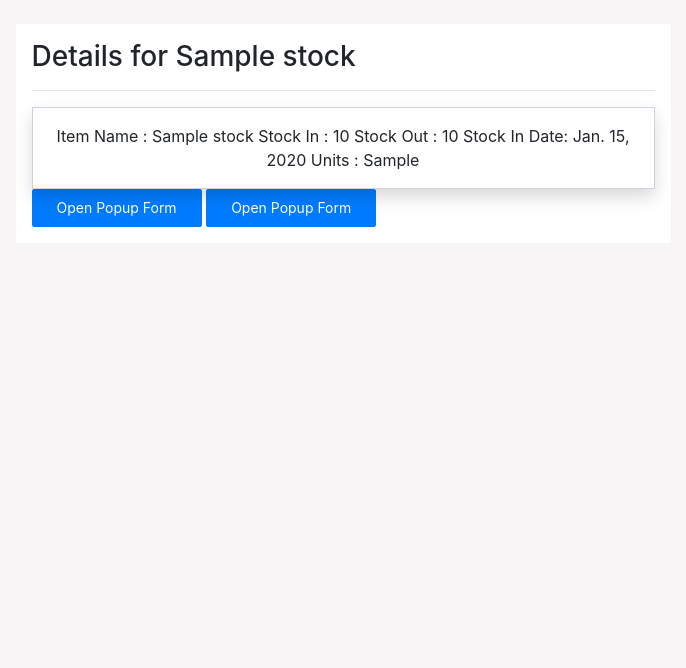
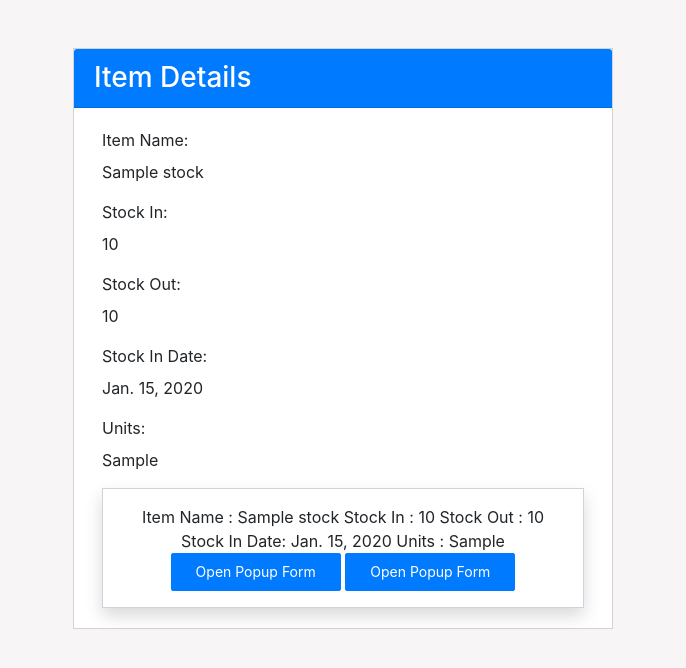
Before and after one commit to OlukaGibson/deploy, a Django app: page /details/1/ in a window 1280 px wide. Shown: the part 86-754 px from the top of the page, without its empty margins (297-983 px from the left). Run offline with Django 5.2, Linux system fonts and the light colour scheme; a user stored in the database is signed in; tables that the repository leaves empty hold one stand-in row (values such as "Sample post"); some libraries are stand-ins or nearby versions.

Commit message:
God is good

```diff
--- a/dashboard/views.py
+++ b/dashboard/views.py
@@ -173,7 +173,7 @@ def details(request,pk):
         dispenseForm = DispenseForm(request.POST, instance=item)
         if newStockForm.is_valid():
             newStockForm.save()
-            return redirect('details')
+            return redirect('products')
 
         if dispenseForm.is_valid():
             dispenseForm.save()
--- a/templates/dashboard/details.html
+++ b/templates/dashboard/details.html
@@ -1,17 +1,40 @@
 {% extends 'base.html' %}
 {% load crispy_forms_tags %}
 {% block content %}
-<div class="row my-4">
-    <div class="col-md-6 offset-md-3 p-3 bg-white">
-        <h3>Details for {{item.item_name}}</h3>
-        <hr>
+<div class="container mt-5">
+    <div class="row">
+        <div class="col-md-6 offset-md-3">
+            <div class="card">
+                <div class="card-header bg-primary text-white">
+                    <h3 class="mb-0">Item Details</h3>
+                </div>
+                <div class="card-body">
+                    <div class="form-group">
+                        <label for="item_name">Item Name:</label>
+                        <p class="form-control-static">{{item.item_name}}</p>
+                    </div>
+                    <div class="form-group">
+                        <label for="stock_in">Stock In:</label>
+                        <p class="form-control-static">{{item.stock_in}}</p>
+                    </div>
+                    <div class="form-group">
+                        <label for="stock_out">Stock Out:</label>
+                        <p class="form-control-static">{{item.stock_out}}</p>
+                    </div>
+                    <div class="form-group">
+                        <label for="stock_in_date">Stock In Date:</label>
+                        <p class="form-control-static">{{item.stock_in_date}}</p>
+                    </div>
+                    <div class="form-group">
+                        <label for="units">Units:</label>
+                        <p class="form-control-static">{{item.units}}</p>
+                    </div>
                     <div class="card my-card shadow text-center p-3">
                         Item Name : {{item.item_name}}
                         Stock In : {{item.stock_in}}
                         Stock Out : {{item.stock_out}}
                         Stock In Date: {{item.stock_in_date}}
                         Units : {{item.units}}
-        </div>
                         <div>
                             <button type="button" class="btn btn-primary" data-toggle="modal" data-target="#popupFormModal1">
                                 Open Popup Form
@@ -72,6 +95,11 @@
                                 </div>
                         </div>
                     </div>
+
+                </div>
+            </div>
+        </div>
+    </div>
 </div>
 <script>
     // JavaScript to handle the form submission inside the modal
```
Lines whose indentation alone changed are shown as unchanged.
